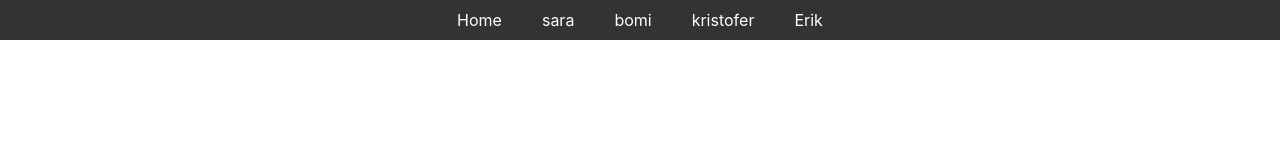
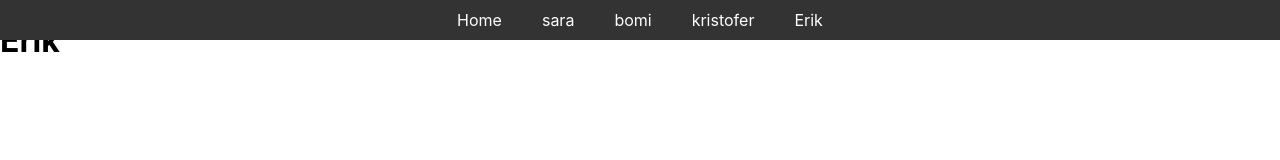
Before and after one commit to Blizzardst15/Webbramverk-Grupparbete, a React (Create React App) app in the folder jensen/: page /erik in a window 1280 px wide. Shown: the top 160 px of the page. Built offline with nearby package versions, Linux system fonts and the light colour scheme.

Commit message:
div 2 h1

```diff
--- a/jensen/src/components/pages/Erik.js
+++ b/jensen/src/components/pages/Erik.js
@@ -2,7 +2,7 @@ import React from 'react'
 
 function Erik() {
   return (
-    <div>Erik</div>
+    <h1>Erik</h1>
   )
 }
 
```
